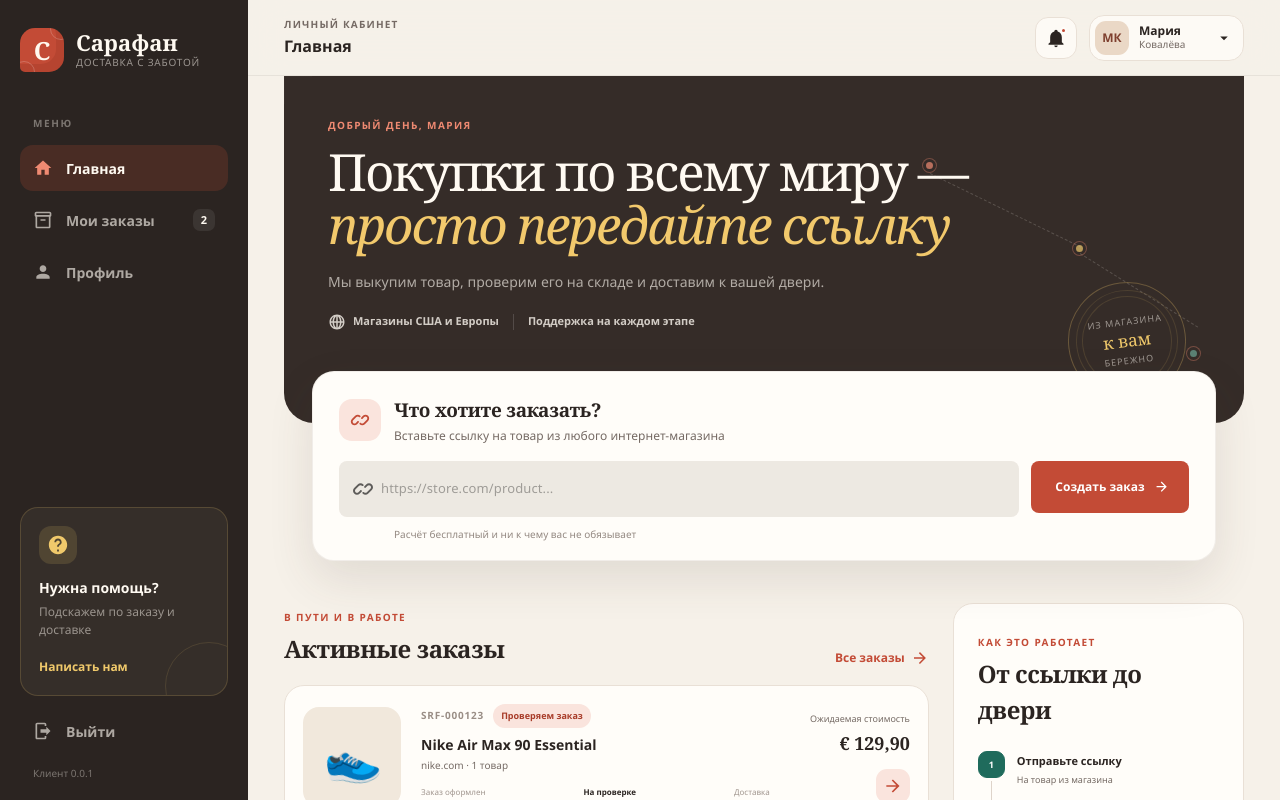
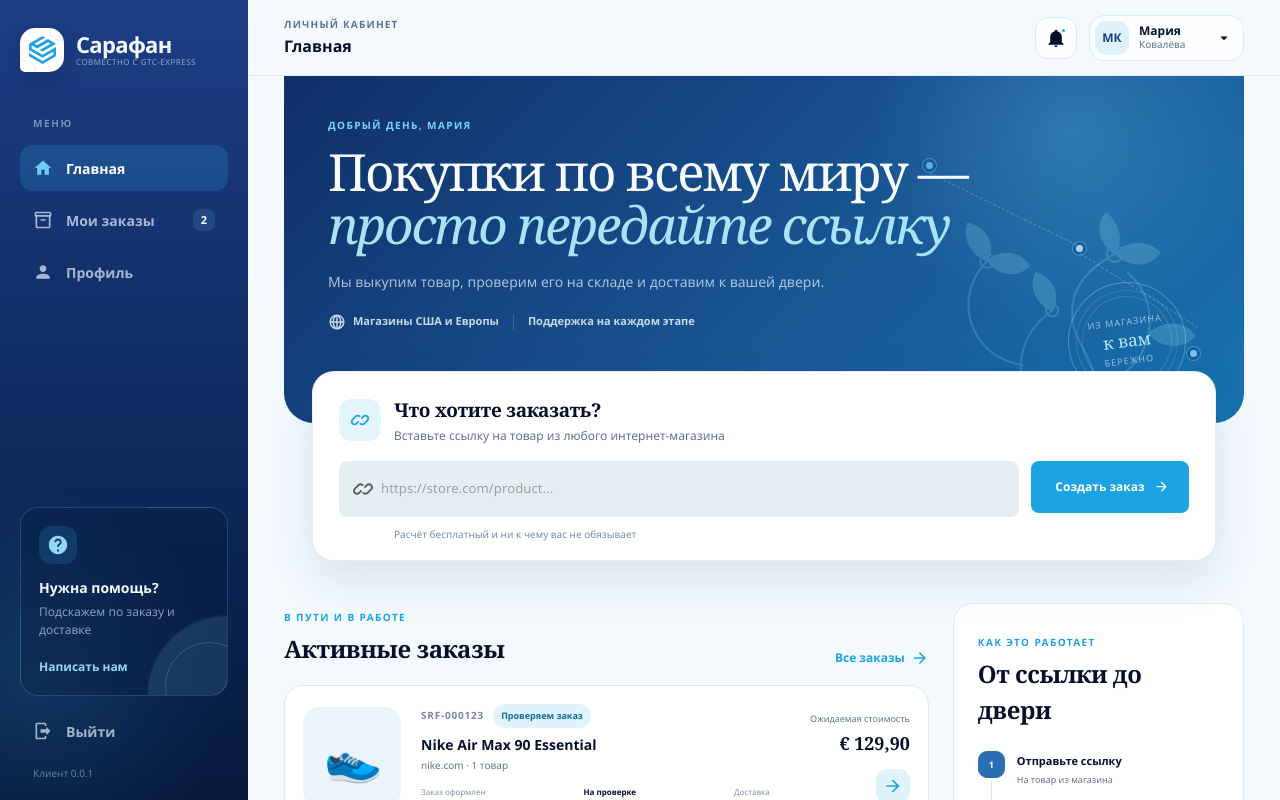
Before and after one commit to maxirmx/sarafan.ui, a Vue app: page / in a window 1280 px wide. Shown: the top 800 px of the page. Built offline with nearby package versions, Linux system fonts and the light colour scheme; no server answers.

Commit message:
feat: visual design 2

```diff
--- a/index.html
+++ b/index.html
@@ -7,8 +7,8 @@
     <meta charset="UTF-8">
     <link rel="icon" type="image/svg+xml" href="/favicon.svg">
     <meta name="viewport" content="width=device-width, initial-scale=1.0">
-    <meta name="theme-color" content="#2b2421">
-    <title>Sarafan</title>
+    <meta name="theme-color" content="#1d3e85">
+    <title>Сарафан</title>
   </head>
   <body>
     <div id="app"></div>
--- a/src/App.vue
+++ b/src/App.vue
@@ -7,6 +7,7 @@ import { onMounted, ref } from 'vue'
 
 import { version } from '@/../package.json'
 
+const appIcon = '/favicon.svg'
 const coreVersion = ref('')
 
 async function fetchCoreVersion() {
@@ -28,8 +29,9 @@ onMounted(fetchCoreVersion)
   <v-app class="sarafan-app">
     <div class="app-frame">
       <aside class="sidebar">
+        <div class="brand">
           <a
-          class="brand"
+            class="brand-home"
             href="#"
             aria-label="Сарафан — главная"
             @click.prevent
@@ -38,13 +40,23 @@ onMounted(fetchCoreVersion)
               class="brand-mark"
               aria-hidden="true"
             >
-            <span class="brand-mark__s">С</span>
+              <img
+                class="brand-mark__icon"
+                :src="appIcon"
+                alt=""
+              >
             </span>
+          </a>
           <span class="brand-copy">
             <strong>Сарафан</strong>
-            <small>доставка с заботой</small>
+            <a
+              class="brand-partner"
+              href="https://gtc.express/"
+              target="_blank"
+              rel="noopener"
+            >Совместно с GTC-Express</a>
           </span>
-        </a>
+        </div>
 
         <nav
           class="sidebar-nav"
@@ -122,8 +134,9 @@ onMounted(fetchCoreVersion)
 
       <div class="app-stage">
         <header class="topbar">
+          <div class="brand brand--mobile">
             <a
-            class="brand brand--mobile"
+              class="brand-home"
               href="#"
               aria-label="Сарафан — главная"
               @click.prevent
@@ -132,12 +145,17 @@ onMounted(fetchCoreVersion)
                 class="brand-mark"
                 aria-hidden="true"
               >
-              <span class="brand-mark__s">С</span>
+                <img
+                  class="brand-mark__icon"
+                  :src="appIcon"
+                  alt=""
+                >
               </span>
+            </a>
             <span class="brand-copy">
               <strong>Сарафан</strong>
             </span>
-          </a>
+          </div>
 
           <div class="page-title">
             <span>Личный кабинет</span>
@@ -184,6 +202,56 @@ onMounted(fetchCoreVersion)
                 class="hero-pattern"
                 aria-hidden="true"
               >
+                <svg
+                  class="gzhel-ornament"
+                  viewBox="0 0 360 286"
+                  fill="none"
+                  xmlns="http://www.w3.org/2000/svg"
+                >
+                  <path d="M184 292C178 247 211 228 207 188C204 154 180 143 184 109C187 85 205 69 226 58" />
+                  <path d="M185 233C149 223 132 199 133 168C134 144 147 126 164 114" />
+                  <path d="M207 188C237 181 254 162 259 137C264 112 255 91 239 77" />
+                  <path d="M135 168C109 164 91 148 84 126C77 103 84 81 100 65" />
+                  <path
+                    d="M226 58C211 48 207 31 217 18C229 28 234 43 226 58Z"
+                    fill="currentColor"
+                  />
+                  <path
+                    d="M226 58C240 45 258 45 270 57C259 70 243 72 226 58Z"
+                    fill="currentColor"
+                  />
+                  <path
+                    d="M100 65C84 58 76 43 81 28C98 33 108 47 100 65Z"
+                    fill="currentColor"
+                  />
+                  <path
+                    d="M100 65C114 54 132 56 141 70C129 81 113 80 100 65Z"
+                    fill="currentColor"
+                  />
+                  <path
+                    d="M164 114C148 106 142 91 148 77C164 83 172 98 164 114Z"
+                    fill="currentColor"
+                  />
+                  <path
+                    d="M259 137C275 124 294 125 305 139C292 152 274 151 259 137Z"
+                    fill="currentColor"
+                  />
+                  <circle
+                    cx="226"
+                    cy="58"
+                    r="8"
+                  />
+                  <circle
+                    cx="100"
+                    cy="65"
+                    r="7"
+                  />
+                  <circle
+                    cx="164"
+                    cy="114"
+                    r="6"
+                  />
+                </svg>
                 <span class="route-dot route-dot--one" />
                 <span class="route-dot route-dot--two" />
                 <span class="route-dot route-dot--three" />
@@ -245,7 +313,7 @@ onMounted(fetchCoreVersion)
               <div class="composer-form">
                 <v-text-field
                   aria-label="Ссылка на товар"
-                  bg-color="#f7f2eb"
+                  bg-color="#eef8fd"
                   hide-details
                   placeholder="https://store.com/product..."
                   prepend-inner-icon="$link"
--- a/src/styles.css
+++ b/src/styles.css
@@ -8,15 +8,16 @@
   font-family: "Segoe UI Variable", "Segoe UI", Inter, ui-sans-serif, system-ui, -apple-system, BlinkMacSystemFont, sans-serif;
   font-synthesis: none;
   text-rendering: optimizeLegibility;
-  --ink: #2b2421;
-  --ink-soft: #756a64;
-  --paper: #fffdf9;
-  --canvas: #f6f1e9;
-  --line: #e9e0d6;
-  --primary: #c34b36;
-  --primary-dark: #983323;
-  --green: #1f6b5c;
-  --yellow: #f0c96b;
+  --ink: #05112c;
+  --ink-soft: #5f748c;
+  --paper: #ffffff;
+  --canvas: #f3f9fd;
+  --line: #d7eaf5;
+  --primary: #1ca3e4;
+  --primary-dark: #1d3e85;
+  --secondary: #2b6fb3;
+  --sky: #91d8f5;
+  --navy: #0b2657;
 }
 
 *,
@@ -67,14 +68,21 @@ a {
   padding: 28px 20px 20px;
   overflow-y: auto;
   flex-direction: column;
-  background: #2b2421;
-  color: #fffaf2;
+  background:
+    radial-gradient(circle at 14% 85%, rgba(51, 171, 227, 0.16), transparent 27%),
+    linear-gradient(180deg, #1d3e85 0%, #0b2657 64%, #071a3d 100%);
+  color: #f4fbff;
 }
 
 .brand {
   display: inline-flex;
   align-items: center;
   gap: 12px;
+  color: inherit;
+}
+
+.brand-home {
+  display: inline-flex;
   color: inherit;
   text-decoration: none;
 }
@@ -87,9 +95,10 @@ a {
   flex: 0 0 44px;
   overflow: hidden;
   place-items: center;
+  border: 1px solid rgba(255, 255, 255, 0.82);
   border-radius: 15px 15px 15px 5px;
-  background: var(--primary);
-  box-shadow: inset -8px -8px 0 rgba(112, 34, 24, 0.16);
+  background: #ffffff;
+  box-shadow: 0 8px 22px rgba(5, 17, 44, 0.18);
 }
 
 .brand-mark::before,
@@ -97,7 +106,7 @@ a {
   position: absolute;
   width: 22px;
   height: 22px;
-  border: 1px solid rgba(255, 255, 255, 0.2);
+  border: 1px solid rgba(28, 163, 228, 0.16);
   border-radius: 50%;
   content: "";
 }
@@ -112,14 +121,12 @@ a {
   left: -7px;
 }
 
-.brand-mark__s {
+.brand-mark__icon {
   position: relative;
   z-index: 1;
-  color: #fff8ee;
-  font-family: Georgia, serif;
-  font-size: 25px;
-  font-weight: 700;
-  line-height: 1;
+  display: block;
+  width: 27px;
+  height: 28px;
 }
 
 .brand-copy {
@@ -129,17 +136,28 @@ a {
 }
 
 .brand-copy strong {
-  font-family: Georgia, "Times New Roman", serif;
+  font-family: "Segoe UI Variable", "Segoe UI", sans-serif;
   font-size: 22px;
-  font-weight: 700;
+  font-weight: 750;
+  letter-spacing: -0.03em;
   line-height: 1.1;
 }
 
-.brand-copy small {
-  color: rgba(255, 250, 242, 0.53);
-  font-size: 10px;
-  letter-spacing: 0.08em;
+.brand-partner {
+  color: rgba(229, 246, 255, 0.58);
+  font-size: 8px;
+  letter-spacing: 0.06em;
+  line-height: 1.3;
+  text-decoration: none;
   text-transform: uppercase;
+  transition: color 160ms ease;
+}
+
+.brand-partner:hover,
+.brand-partner:focus-visible {
+  color: #91d8f5;
+  text-decoration: underline;
+  text-underline-offset: 2px;
 }
 
 .sidebar-nav {
@@ -151,7 +169,7 @@ a {
 
 .nav-caption {
   margin: 0 0 8px 13px;
-  color: rgba(255, 250, 242, 0.38);
+  color: rgba(213, 240, 255, 0.48);
   font-size: 10px;
   font-weight: 700;
   letter-spacing: 0.16em;
@@ -168,7 +186,7 @@ a {
   border: 0;
   border-radius: 13px;
   background: transparent;
-  color: rgba(255, 250, 242, 0.62);
+  color: rgba(235, 248, 255, 0.68);
   cursor: pointer;
   font-size: 14px;
   font-weight: 600;
@@ -177,18 +195,18 @@ a {
 }
 
 .nav-item:hover {
-  background: rgba(255, 255, 255, 0.06);
-  color: #fffaf2;
+  background: rgba(120, 210, 247, 0.1);
+  color: #ffffff;
   transform: translateX(2px);
 }
 
 .nav-item--active {
-  background: rgba(195, 75, 54, 0.2);
-  color: #fffaf2;
+  background: rgba(51, 171, 227, 0.2);
+  color: #ffffff;
 }
 
 .nav-item--active .v-icon {
-  color: #ef8a72;
+  color: #68cff2;
 }
 
 .nav-item--muted {
@@ -200,7 +218,7 @@ a {
   gap: 2px;
   margin: 12px 13px 0;
   flex-direction: column;
-  color: rgba(255, 250, 242, 0.38);
+  color: rgba(213, 240, 255, 0.45);
   font-size: 10px;
   line-height: 1.4;
 }
@@ -212,8 +230,8 @@ a {
   margin-left: auto;
   place-items: center;
   border-radius: 7px;
-  background: rgba(255, 255, 255, 0.08);
-  color: #fffaf2;
+  background: rgba(120, 210, 247, 0.13);
+  color: #ffffff;
   font-size: 11px;
 }
 
@@ -226,9 +244,11 @@ a {
   position: relative;
   padding: 18px;
   overflow: hidden;
-  border: 1px solid rgba(240, 201, 107, 0.18);
+  border: 1px solid rgba(145, 216, 245, 0.2);
   border-radius: 18px;
-  background: #352e29;
+  background:
+    radial-gradient(circle at 100% 100%, rgba(118, 210, 247, 0.14) 0 28%, transparent 29%),
+    rgba(5, 17, 44, 0.2);
 }
 
 .support-card::after {
@@ -237,7 +257,7 @@ a {
   bottom: -35px;
   width: 88px;
   height: 88px;
-  border: 1px solid rgba(240, 201, 107, 0.13);
+  border: 1px solid rgba(145, 216, 245, 0.22);
   border-radius: 50%;
   content: "";
 }
@@ -249,8 +269,8 @@ a {
   margin-bottom: 13px;
   place-items: center;
   border-radius: 12px;
-  background: rgba(240, 201, 107, 0.14);
-  color: var(--yellow);
+  background: rgba(51, 171, 227, 0.16);
+  color: var(--sky);
 }
 
 .support-card strong {
@@ -260,7 +280,7 @@ a {
 
 .support-card p {
   margin: 5px 0 14px;
-  color: rgba(255, 250, 242, 0.5);
+  color: rgba(224, 244, 255, 0.58);
   font-size: 12px;
   line-height: 1.5;
 }
@@ -271,7 +291,7 @@ a {
   padding: 0;
   border: 0;
   background: transparent;
-  color: var(--yellow);
+  color: var(--sky);
   cursor: pointer;
   font-size: 12px;
   font-weight: 700;
@@ -290,8 +310,8 @@ a {
   align-items: center;
   justify-content: space-between;
   padding: 0 36px;
-  border-bottom: 1px solid rgba(43, 36, 33, 0.07);
-  background: rgba(246, 241, 233, 0.9);
+  border-bottom: 1px solid rgba(29, 62, 133, 0.09);
+  background: rgba(243, 249, 253, 0.9);
   backdrop-filter: blur(18px);
 }
 
@@ -330,7 +350,7 @@ a {
 .icon-button,
 .profile-button {
   border: 1px solid var(--line);
-  background: rgba(255, 253, 249, 0.76);
+  background: rgba(255, 255, 255, 0.82);
   color: var(--ink);
   cursor: pointer;
 }
@@ -367,8 +387,8 @@ a {
   height: 34px;
   place-items: center;
   border-radius: 11px;
-  background: #ead8c6;
-  color: #7f402f;
+  background: #dff2fb;
+  color: var(--primary-dark);
   font-size: 12px;
   font-weight: 800;
 }
@@ -407,16 +427,18 @@ a {
   padding: 42px 44px 92px;
   overflow: hidden;
   border-radius: 0 0 30px 30px;
-  background: #352c28;
-  color: #fffaf2;
+  background:
+    radial-gradient(circle at 82% 16%, rgba(112, 211, 247, 0.24), transparent 24%),
+    linear-gradient(135deg, #102f68 0%, #195795 58%, #167fba 118%);
+  color: #f8fcff;
 }
 
 .hero-section::before {
   position: absolute;
   inset: 0;
   background-image:
-    linear-gradient(rgba(255, 250, 242, 0.025) 1px, transparent 1px),
-    linear-gradient(90deg, rgba(255, 250, 242, 0.025) 1px, transparent 1px);
+    linear-gradient(rgba(218, 244, 255, 0.035) 1px, transparent 1px),
+    linear-gradient(90deg, rgba(218, 244, 255, 0.035) 1px, transparent 1px);
   background-size: 28px 28px;
   content: "";
 }
@@ -439,7 +461,7 @@ a {
 .hero-kicker {
   display: block;
   margin-bottom: 12px;
-  color: #ef8a72;
+  color: #78d5f5;
 }
 
 .hero-section h1 {
@@ -452,14 +474,14 @@ a {
 }
 
 .hero-section h1 em {
-  color: #f2c96c;
+  color: #a9e3f8;
   font-weight: 400;
 }
 
 .hero-content > p {
   max-width: 550px;
   margin: 18px 0 20px;
-  color: rgba(255, 250, 242, 0.62);
+  color: rgba(229, 246, 255, 0.7);
   font-size: 14px;
   line-height: 1.65;
 }
@@ -468,7 +490,7 @@ a {
   display: flex;
   align-items: center;
   gap: 14px;
-  color: rgba(255, 250, 242, 0.78);
+  color: rgba(238, 249, 255, 0.82);
   font-size: 11px;
   font-weight: 600;
 }
@@ -482,7 +504,7 @@ a {
 .hero-trust__divider {
   width: 1px;
   height: 16px;
-  background: rgba(255, 255, 255, 0.15);
+  background: rgba(195, 233, 249, 0.2);
 }
 
 .hero-pattern {
@@ -491,7 +513,21 @@ a {
   right: 0;
   width: 38%;
   height: 100%;
-  opacity: 0.7;
+  color: #9be0f8;
+  opacity: 0.78;
+}
+
+.gzhel-ornament {
+  position: absolute;
+  right: -2%;
+  bottom: -18%;
+  width: min(100%, 390px);
+  height: auto;
+  opacity: 0.28;
+  stroke: currentColor;
+  stroke-width: 2;
+  stroke-linecap: round;
+  stroke-linejoin: round;
 }
 
 .route-dot,
@@ -502,10 +538,10 @@ a {
 .route-dot {
   width: 13px;
   height: 13px;
-  border: 3px solid #352c28;
+  border: 3px solid #195795;
   border-radius: 50%;
-  background: #ef8a72;
-  box-shadow: 0 0 0 1px rgba(239, 138, 114, 0.5);
+  background: #68cff2;
+  box-shadow: 0 0 0 1px rgba(104, 207, 242, 0.55);
 }
 
 .route-dot--one {
@@ -516,18 +552,18 @@ a {
 .route-dot--two {
   top: 48%;
   left: 53%;
-  background: var(--yellow);
+  background: #d5f3fd;
 }
 
 .route-dot--three {
   right: 12%;
   bottom: 18%;
-  background: #6ca595;
+  background: #97dcf5;
 }
 
 .route-line {
   height: 1px;
-  border-top: 1px dashed rgba(255, 250, 242, 0.25);
+  border-top: 1px dashed rgba(213, 242, 253, 0.32);
   transform-origin: left center;
 }
 
@@ -555,9 +591,9 @@ a {
   align-items: center;
   justify-content: center;
   flex-direction: column;
-  border: 1px solid rgba(242, 201, 108, 0.28);
+  border: 1px solid rgba(169, 227, 248, 0.35);
   border-radius: 50%;
-  color: rgba(255, 250, 242, 0.52);
+  color: rgba(230, 247, 255, 0.62);
   font-size: 9px;
   letter-spacing: 0.12em;
   line-height: 1.5;
@@ -569,7 +605,7 @@ a {
 .hero-stamp::before,
 .hero-stamp::after {
   position: absolute;
-  border: 1px solid rgba(242, 201, 108, 0.12);
+  border: 1px solid rgba(169, 227, 248, 0.18);
   border-radius: 50%;
   content: "";
 }
@@ -583,7 +619,7 @@ a {
 }
 
 .hero-stamp strong {
-  color: var(--yellow);
+  color: #b9eafb;
   font-family: Georgia, serif;
   font-size: 17px;
   font-weight: 500;
@@ -596,10 +632,10 @@ a {
   z-index: 3;
   margin: -52px 28px 0;
   padding: 24px 26px 18px;
-  border: 1px solid rgba(80, 58, 47, 0.08);
+  border: 1px solid rgba(29, 62, 133, 0.09);
   border-radius: 22px;
   background: var(--paper);
-  box-shadow: 0 18px 46px rgba(76, 57, 46, 0.12);
+  box-shadow: 0 18px 46px rgba(29, 62, 133, 0.12);
 }
 
 .composer-heading {
@@ -616,7 +652,7 @@ a {
   flex: 0 0 42px;
   place-items: center;
   border-radius: 13px;
-  background: #fae4dd;
+  background: #e3f4fb;
   color: var(--primary);
 }
 
@@ -665,7 +701,7 @@ a {
 
 .composer-note {
   margin: 10px 0 0 55px;
-  color: #938881;
+  color: #758ba2;
   font-size: 10px;
 }
 
@@ -717,8 +753,8 @@ a {
 }
 
 .order-card:hover {
-  border-color: #d9c9bb;
-  box-shadow: 0 12px 28px rgba(75, 56, 46, 0.08);
+  border-color: #add8ed;
+  box-shadow: 0 12px 28px rgba(29, 62, 133, 0.09);
   transform: translateY(-2px);
 }
 
@@ -737,11 +773,11 @@ a {
 }
 
 .product-visual--shoe {
-  background: #f1e8dc;
+  background: #e9f5fb;
 }
 
 .product-visual--bag {
-  background: #dde8e4;
+  background: #dceefa;
 }
 
 .product-visual--bag span {
@@ -749,7 +785,7 @@ a {
   width: 49px;
   height: 55px;
   place-items: center;
-  border: 4px solid #3e6f63;
+  border: 4px solid var(--secondary);
   border-radius: 5px 5px 12px 12px;
   color: transparent;
   transform: none;
@@ -759,7 +795,7 @@ a {
   width: 26px;
   height: 17px;
   margin-top: -25px;
-  border: 4px solid #3e6f63;
+  border: 4px solid var(--secondary);
   border-bottom: 0;
   border-radius: 14px 14px 0 0;
   content: "";
@@ -773,7 +809,7 @@ a {
 }
 
 .order-number {
-  color: #9a8e86;
+  color: #7489a0;
   font-size: 10px;
   font-weight: 700;
   letter-spacing: 0.08em;
@@ -787,13 +823,13 @@ a {
 }
 
 .status-pill--review {
-  background: #fae4dd;
-  color: #a83c29;
+  background: #e0f3fb;
+  color: #116f9e;
 }
 
 .status-pill--payment {
-  background: #dcebe6;
-  color: #1f6456;
+  background: #e6edfb;
+  color: #315a9d;
 }
 
 .order-summary h3 {
@@ -812,7 +848,7 @@ a {
   display: flex;
   justify-content: space-between;
   margin-bottom: 7px;
-  color: #a0958e;
+  color: #8093a8;
   font-size: 8px;
 }
 
@@ -847,14 +883,14 @@ a {
   place-items: center;
   border: 0;
   border-radius: 11px;
-  background: #fae4dd;
+  background: #e0f3fb;
   color: var(--primary);
   cursor: pointer;
 }
 
 .circle-action--green {
-  background: #dcebe6;
-  color: var(--green);
+  background: #e6edfb;
+  color: var(--secondary);
 }
 
 .side-rail {
@@ -890,7 +926,7 @@ a {
   bottom: 0;
   left: 13px;
   width: 1px;
-  background: #ded4ca;
+  background: #d5e8f3;
   content: "";
 }
 
@@ -902,23 +938,23 @@ a {
   height: 27px;
   flex: 0 0 27px;
   place-items: center;
-  border: 1px solid #ddd2c8;
+  border: 1px solid #cfe4f0;
   border-radius: 9px;
   background: var(--paper);
-  color: #9a8e86;
+  color: #71889f;
   font-size: 9px;
   font-weight: 800;
 }
 
 .journey-step--done > span {
-  border-color: var(--green);
-  background: var(--green);
+  border-color: var(--secondary);
+  background: var(--secondary);
   color: white;
 }
 
 .journey-step--active > span {
   border-color: var(--primary);
-  background: #fae4dd;
+  background: #e0f3fb;
   color: var(--primary);
 }
 
@@ -947,7 +983,10 @@ a {
   padding: 20px;
   overflow: hidden;
   border-radius: 20px;
-  background: #e8d6c2;
+  border: 1px solid rgba(51, 171, 227, 0.18);
+  background:
+    radial-gradient(circle at 90% 105%, transparent 0 44px, rgba(28, 163, 228, 0.12) 45px 46px, transparent 47px 60px, rgba(29, 62, 133, 0.08) 61px 62px, transparent 63px),
+    linear-gradient(135deg, #e5f5fc 0%, #d7eef9 100%);
 }
 
 .referral-card::after {
@@ -956,7 +995,7 @@ a {
   bottom: -45px;
   width: 130px;
   height: 130px;
-  border: 1px solid rgba(115, 67, 48, 0.11);
+  border: 1px solid rgba(29, 62, 133, 0.12);
   border-radius: 50%;
   content: "";
 }
@@ -968,8 +1007,9 @@ a {
   flex: 0 0 56px;
   place-items: center;
   border-radius: 50% 50% 16px 16px;
-  background: var(--primary);
-  color: #fff8ee;
+  background: linear-gradient(155deg, var(--primary), var(--primary-dark));
+  color: #ffffff;
+  box-shadow: 0 10px 24px rgba(29, 62, 133, 0.18);
   transform: rotate(-5deg);
 }
 
@@ -989,10 +1029,10 @@ a {
 
 .referral-card button {
   padding: 5px 9px;
-  border: 1px solid rgba(43, 36, 33, 0.14);
+  border: 1px solid rgba(29, 62, 133, 0.16);
   border-radius: 8px;
-  background: rgba(255, 253, 249, 0.35);
-  color: #806558;
+  background: rgba(255, 255, 255, 0.48);
+  color: #365f91;
   font-size: 8px;
   font-weight: 800;
   letter-spacing: 0.08em;
@@ -1096,8 +1136,8 @@ a {
     grid-template-columns: repeat(5, 1fr);
     padding: 7px 12px max(7px, env(safe-area-inset-bottom));
     border-top: 1px solid var(--line);
-    background: rgba(255, 253, 249, 0.96);
-    box-shadow: 0 -10px 30px rgba(68, 48, 39, 0.08);
+    background: rgba(255, 255, 255, 0.96);
+    box-shadow: 0 -10px 30px rgba(29, 62, 133, 0.09);
     backdrop-filter: blur(18px);
   }
 
@@ -1109,7 +1149,7 @@ a {
     flex-direction: column;
     border: 0;
     background: transparent;
-    color: #8c817a;
+    color: #71869d;
     font-size: 8px;
     font-weight: 700;
   }
@@ -1128,7 +1168,7 @@ a {
     border-radius: 15px;
     background: var(--primary);
     color: white;
-    box-shadow: 0 8px 18px rgba(195, 75, 54, 0.25);
+    box-shadow: 0 8px 18px rgba(28, 163, 228, 0.28);
   }
 }
 
```
Also changed, not shown: public/favicon.svg, src/plugins/vuetify.js, 1 other file (tests, documents, lock files or other folders). Lines whose indentation alone changed are shown as unchanged.
